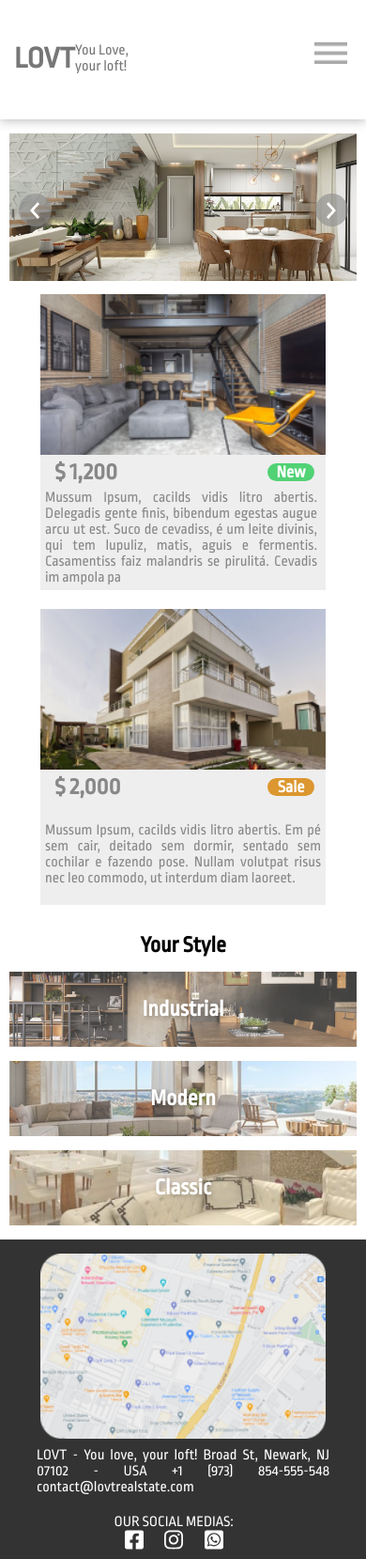
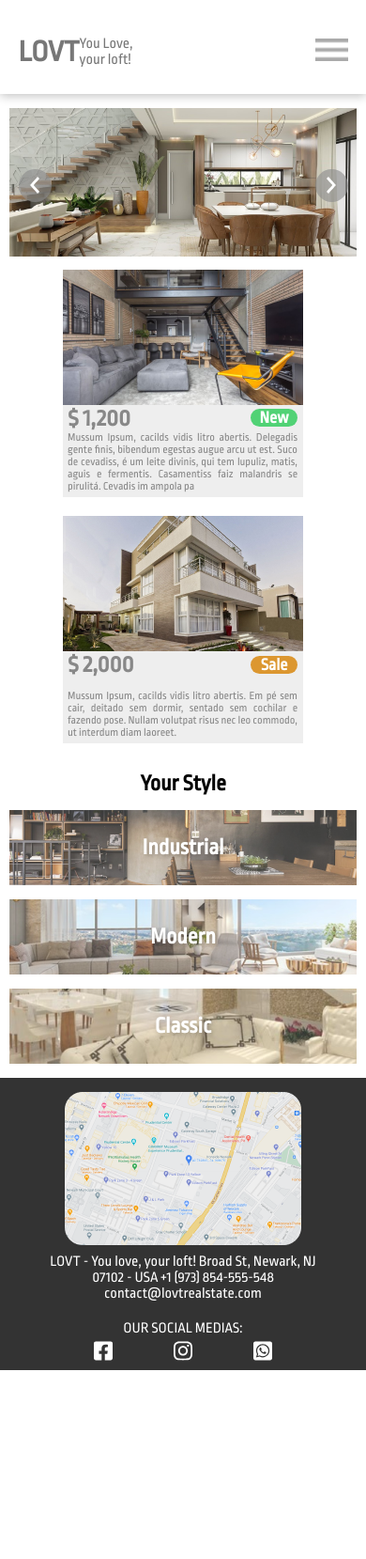
Before and after one commit to xJoninha/atividade-lovt-dh, a plain HTML site: page index.html in a window 390 px wide. Shown: the whole page at 94% size. After the commit the page ends 1458 px from the top, so only its background shows below. Drawn offline with Linux system fonts and the light colour scheme.

Commit message:
feat: atividade LOVT, concluida, responsivo 100%, trabalho finalizado, só estou aguardando o PIX hehe

```diff
--- a/css/style.css
+++ b/css/style.css
@@ -14,26 +14,30 @@
 }
 
 header {
-    width: 100vw;
-    height: 15vh;
+    width: 100%;
+    height: 100px;
     margin-bottom: 15px;
     box-shadow: 0px 2px 10px rgba(0, 0, 0, 0.25);
     display: flex;
+    align-items: center;
+}
+
+.container-header-logo_and_menu {
+    margin: 10px auto 0;
+    width: 90vw;
+    height: 40px;
+    display: flex;
+    justify-content: space-between;
+    align-items: center;
 }
 
 .container-header-logo {
     display: flex;
-    position: absolute;
-    top: 45px;
-    left: 15px;
     color: var(--cor-texto);
     width: 125px;
 }
 
 .container-header-menu {
-    position: absolute;
-    top: 45px;
-    right: 20px;
     width: 35px;
 }
 
@@ -42,12 +46,12 @@ header {
 }
 
 main {
-    width: 100vw;
+    width: 100%;
     height: auto;
 }
 
 .container-main-banner {
-    width: 100vw;
+    width: 100%;
     display: flex;
     justify-content: center;
     position: relative;
@@ -96,8 +100,8 @@ main {
 /* container-NEW */
 .container-main-vendas-new {
     margin: 10px auto;
-    min-width: 304px;
-    min-height: 315px;
+    min-width: 256px;
+    min-height: 242px;
     background: #EEEEEE;
     position: relative;
 }
@@ -110,8 +114,8 @@ main {
     color: #888888;
     font-size: 26px;
     position: absolute;
-    top: 175px;
-    left: 15px;
+    top: 144px;
+    left: 5px;
     width: 70px;
 }
 
@@ -123,8 +127,8 @@ main {
     border-radius: 10px;
     width: 50px;
     position: absolute;
-    top: 180px;
-    right: 12px;
+    top: 148px;
+    right: 6px;
 }
 
 .container-main-vendas-new p {
@@ -133,15 +137,16 @@ main {
     margin: 5px;
     position: absolute;
     bottom: 0;
-    width: 290px;
+    width: 245px;
+    font-size: 12px;
 }/*--------------------------------*/
 
 
 /* container-SALE */
 .container-main-vendas-sale {
     margin: 10px auto;
-    min-width: 304px;
-    min-height: 315px;
+    min-width: 256px;
+    min-height: 242px;
     background: #EEEEEE;
     position: relative;
 }
@@ -154,8 +159,8 @@ main {
     color: #888888;
     font-size: 26px;
     position: absolute;
-    top: 175px;
-    left: 15px;
+    top: 144px;
+    left: 5px;
 }
 
 .container-main-vendas-sale h4 {
@@ -166,8 +171,8 @@ main {
     border-radius: 10px;
     width: 50px;
     position: absolute;
-    top: 180px;
-    right: 12px;
+    top: 149px;
+    right: 6px;
 }
 
 .container-main-vendas-sale p {
@@ -175,7 +180,9 @@ main {
     text-align: justify;
     margin: 5px;
     position: absolute;
-    bottom: 15px;
+    bottom: 0;
+    width: 245px;
+    font-size: 12px;
 }/*----------------------------------------------------*/
 
 
@@ -232,15 +239,16 @@ main {
 }
 
 .container-footer-map img {
-    min-width: 304px;
+    min-width: 252px;
 }
 
-.container-footer-textos {
-    width: 95vw;
+.container-footer-box {
+    width: 100%;
     display: flex;
-    flex-direction: column;
+    flex-flow: column nowrap;
     justify-content: center;
     align-items: center;
+    margin: 0 auto;
 }
 
 .container-footer-texto_principal {
@@ -252,27 +260,49 @@ main {
 
 .container-footer-texto_principal p {
     margin: 0 10% 20px;
-}
-
-.container-footer-social_midias {
-    color: #fff;
+    text-align: center;
 }
 
 .container-footer-social_midias-svgs {
+    width: 320px;
     display: flex;
-    justify-content: space-around;
-    margin-bottom: 10px;
+    justify-content: space-evenly;
+    margin: 0 auto 10px;
 }
 
+.container-footer-texto_principal p:nth-child(2) {
+    margin-bottom: 5px;
+}
 /*-----------------------------*/
 
 @media screen and (min-width: 600px){
-    .container-footer {
-        /* display: grid;
-        grid-template-columns: 1fr 1fr; */
+    .container-header-logo_and_menu {
+        max-width: 608px;
     }
 
-    .container-footer-map {
-        /* width: 0; */
+    .container-main-banner {
+        max-width: 608px;
+        margin: 0 auto;
+    }
+
+    .main-banner img{
+        max-width: 608px;
+    }
+
+    .container-estilos {
+        max-width: 608px;
+    }
+
+    .container-footer-box {
+        max-width: 608px;
+        flex-flow: row nowrap;
     }
 }
+
+@media screen and (min-width: 640px) {
+    .container-main-vendas {
+        max-width: 608px;
+        gap: 96px;
+        flex-direction: row;
+    }
+}
--- a/index.html
+++ b/index.html
@@ -9,12 +9,14 @@
 </head>
 <body>
     <header>
+        <div class="container-header-logo_and_menu">
             <div class="container-header-logo">
                 <h1>LOVT</h1>
                 <p>You Love,<br> your loft!</p>
             </div>
             <div class="container-header-menu">
                 <img src="./img/menu.png" alt="">
+            </div>
         </div>
     </header>
 
@@ -66,15 +68,14 @@
     </main>
 
     <footer class="container-footer">
+        <div class="container-footer-box">
             <section class="container-footer-map">
                 <img src="/img/map.png" alt="">
             </section>
 
-        <section class="container-footer-textos">
             <div class="container-footer-texto_principal">
                 <p>LOVT - You love, your loft! Broad St, Newark, NJ 07102 - USA +1 (973) 854-555-548 contact@lovtrealstate.com</p>
-            </div>
-            <div class="container-footer-social_midias">
+
                 <p>OUR SOCIAL MEDIAS:</p>
                 <div class="container-footer-social_midias-svgs">
                     <img src="img/social-medias/Vector.svg" alt="">
@@ -82,7 +83,7 @@
                     <img src="img/social-medias/Vector-2.svg" alt="">
                 </div>
             </div>
-        </section>
+        </div>
     </footer>
 </body>
 </html>
```
Lines whose indentation alone changed are shown as unchanged.
